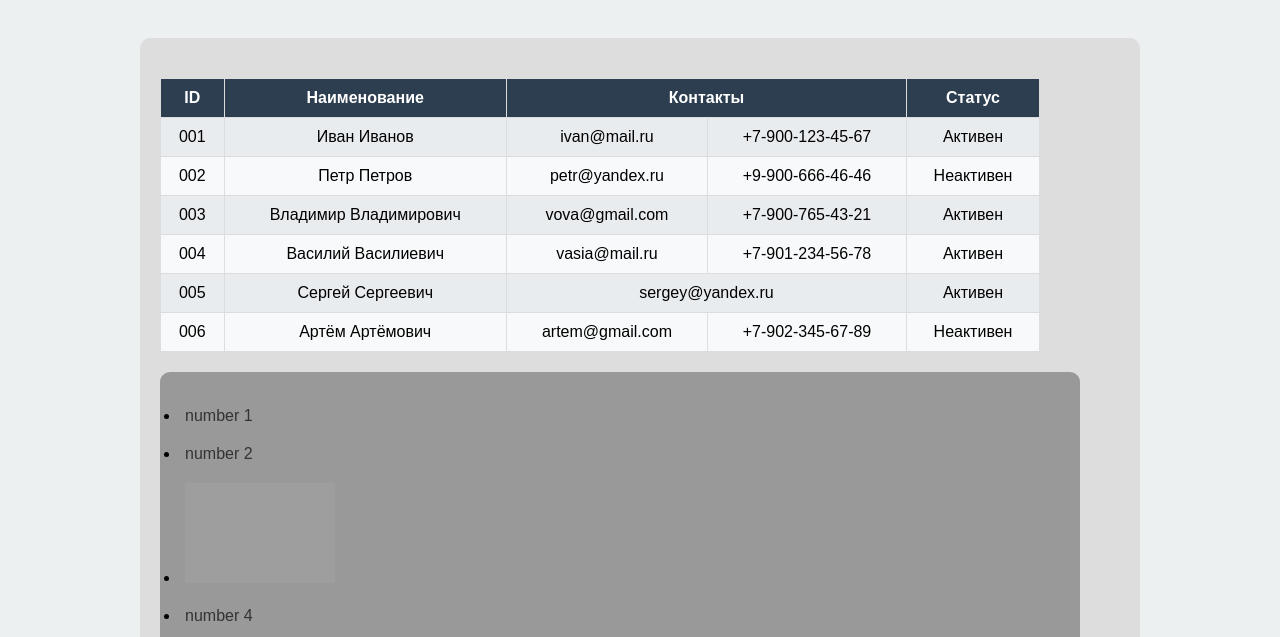
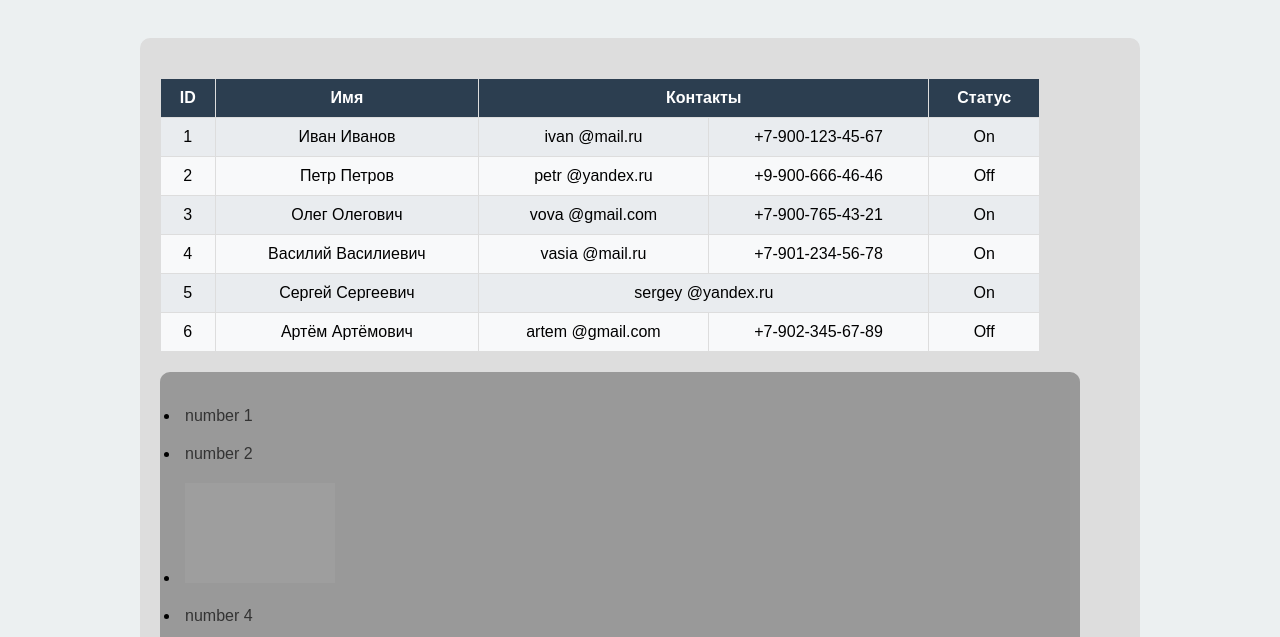
Before and after one commit to FeodorH/FeodorH.github.io-feodorH_HTML_Lab3, a plain HTML site: page index.html in a window 1280 px wide. Shown: the part 132-769 px from the top of the page. Drawn offline with Linux system fonts and the light colour scheme; grey boxes are pictures that could not be loaded.

Commit message:
Update index.html

```diff
--- a/index.html
+++ b/index.html
@@ -26,52 +26,52 @@
                 <thead>
                     <tr>
                         <th>ID</th>
-                        <th>Наименование</th>
+                        <th>Имя</th>
                         <th colspan="2">Контакты</th>
                         <th>Статус</th>
                     </tr>
                 </thead>
                 <tbody>
                     <tr>
-                        <td>001</td>
+                        <td>1</td>
                         <td>Иван Иванов</td>
-                        <td>ivan@mail.ru</td>
+                        <td>ivan @mail.ru</td>
                         <td>+7-900-123-45-67</td>
-                        <td>Активен</td>
+                        <td>On</td>
                     </tr>
                     <tr>
-                        <td>002</td>
+                        <td>2</td>
                         <td>Петр Петров</td>
-                        <td>petr@yandex.ru</td>
+                        <td>petr @yandex.ru</td>
                         <td>+9-900-666-46-46</td>
-                        <td>Неактивен</td>
+                        <td>Off</td>
                     </tr>
                     <tr>
-                        <td>003</td>
-                        <td>Владимир Владимирович</td>
-                        <td>vova@gmail.com</td>
+                        <td>3</td>
+                        <td>Олег Олегович</td>
+                        <td>vova @gmail.com</td>
                         <td>+7-900-765-43-21</td>
-                        <td>Активен</td>
+                        <td>On</td>
                     </tr>
                     <tr>
-                        <td>004</td>
+                        <td>4</td>
                         <td>Василий Василиевич</td>
-                        <td>vasia@mail.ru</td>
+                        <td>vasia @mail.ru</td>
                         <td>+7-901-234-56-78</td>
-                        <td>Активен</td>
+                        <td>On</td>
                     </tr>
                     <tr>
-                        <td>005</td>
+                        <td>5</td>
                         <td>Сергей Сергеевич</td>
-                        <td colspan="2">sergey@yandex.ru</td>
-                        <td>Активен</td>
+                        <td colspan="2">sergey @yandex.ru</td>
+                        <td>On</td>
                     </tr>
                     <tr>
-                        <td>006</td>
+                        <td>6</td>
                         <td>Артём Артёмович</td>
-                        <td>artem@gmail.com</td>
+                        <td>artem @gmail.com</td>
                         <td>+7-902-345-67-89</td>
-                        <td>Неактивен</td>
+                        <td>Off</td>
                     </tr>
                 </tbody>
             </table>
```
